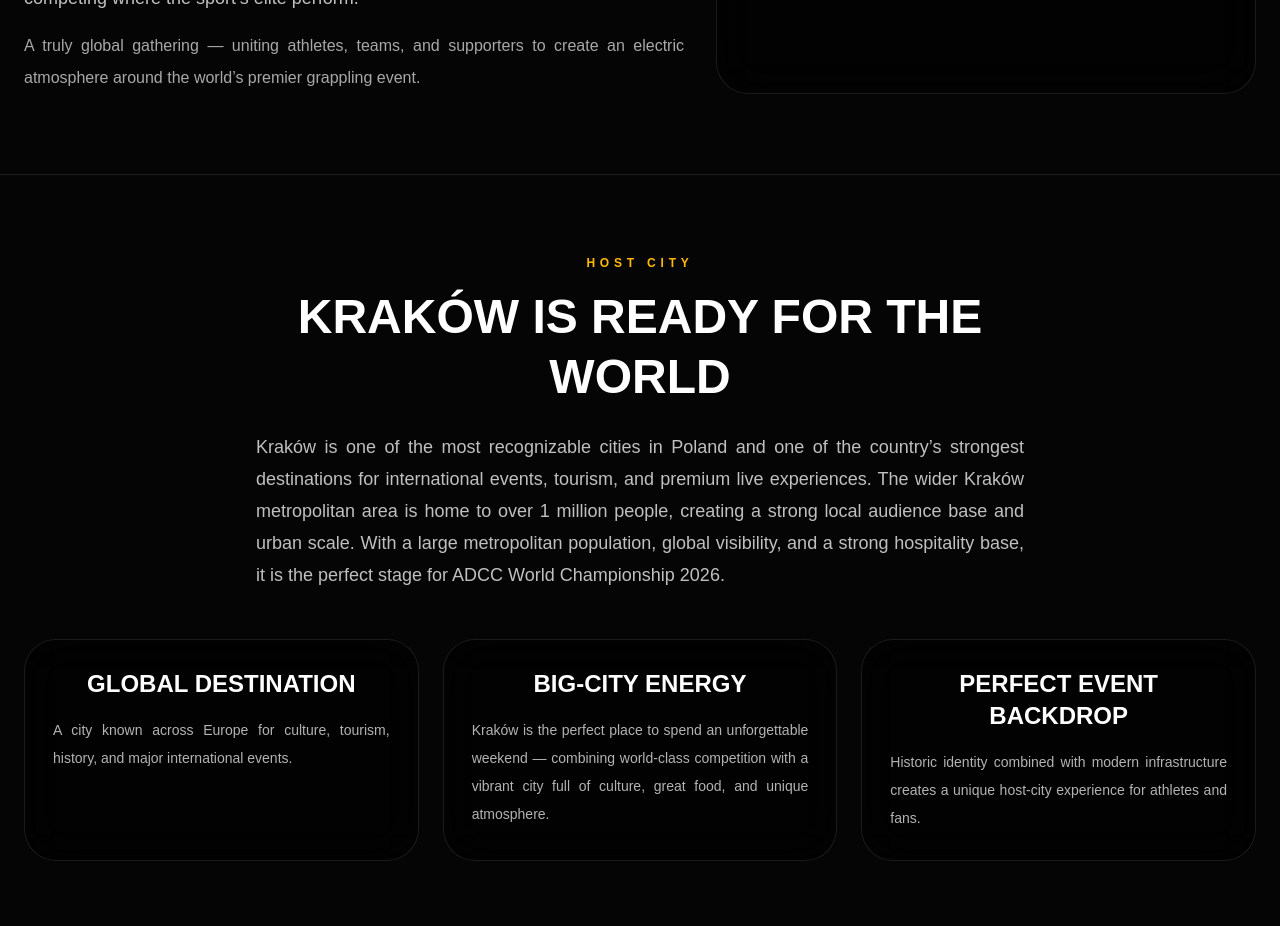
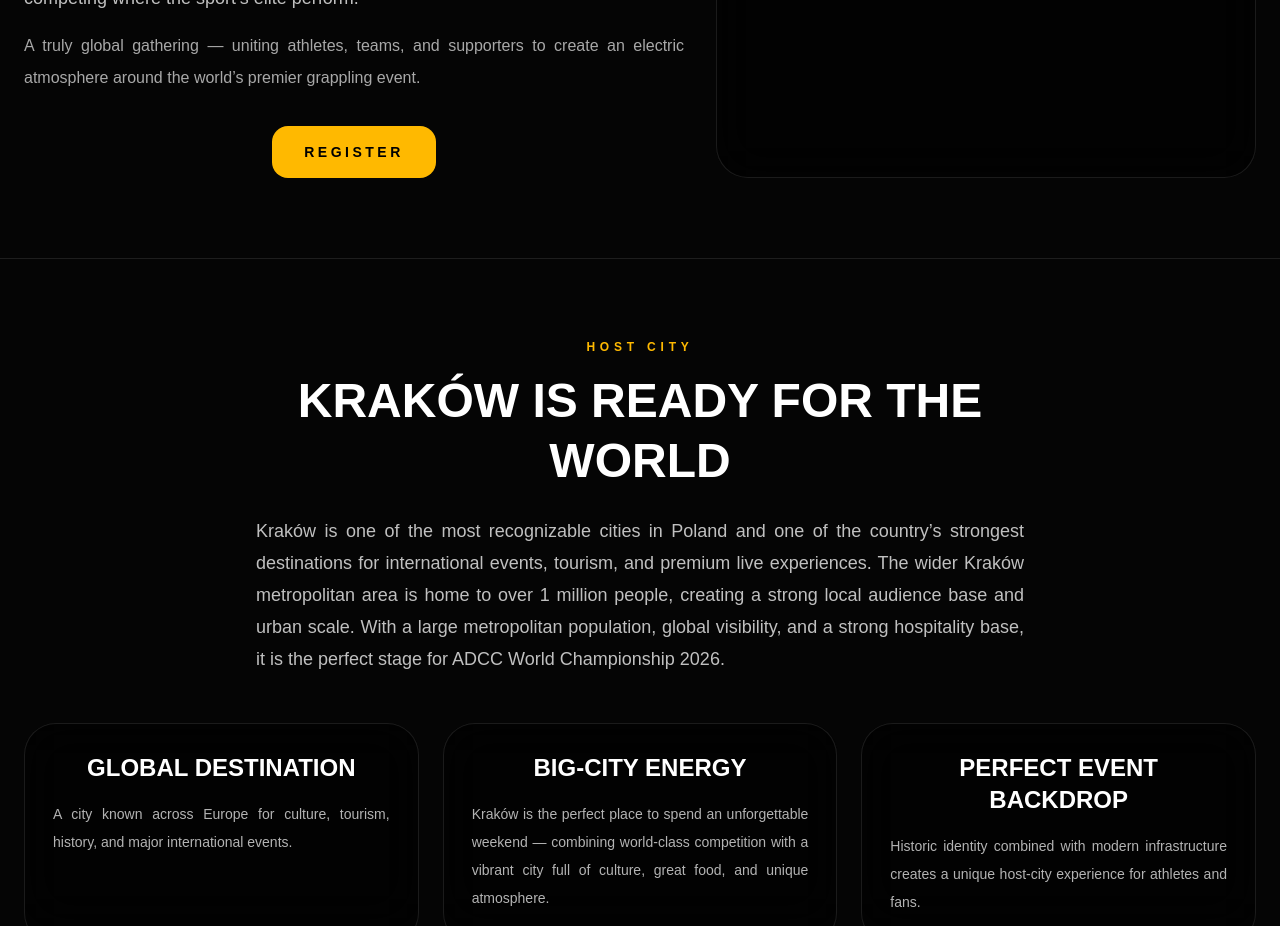
Before and after one commit to MatiADCC/adcc-2026, a Next.js app: page / in a window 1280 px wide. Shown: the part 2460-3386 px from the top of the page. Built offline with nearby package versions, Linux system fonts and the light colour scheme.

Commit message:
Add register button to amateur section

```diff
--- a/app/page.tsx
+++ b/app/page.tsx
@@ -314,6 +314,17 @@
                   A truly global gathering — uniting athletes, teams, and supporters to create an
                   electric atmosphere around the world’s premier grappling event.
                 </p>
+
+                <div className="mt-8 flex justify-center">
+                  <a
+                    href="https://smoothcomp.com/en/event/29650"
+                    target="_blank"
+                    rel="noopener noreferrer"
+                    className="rounded-2xl bg-amber-400 px-8 py-4 text-sm font-bold uppercase tracking-[0.25em] text-black transition duration-300 hover:scale-[1.05]"
+                  >
+                    Register
+                  </a>
+                </div>
               </div>
 
               <div className="rounded-[2rem] border border-white/10 bg-black/60 p-8 text-center backdrop-blur-xl">
```
